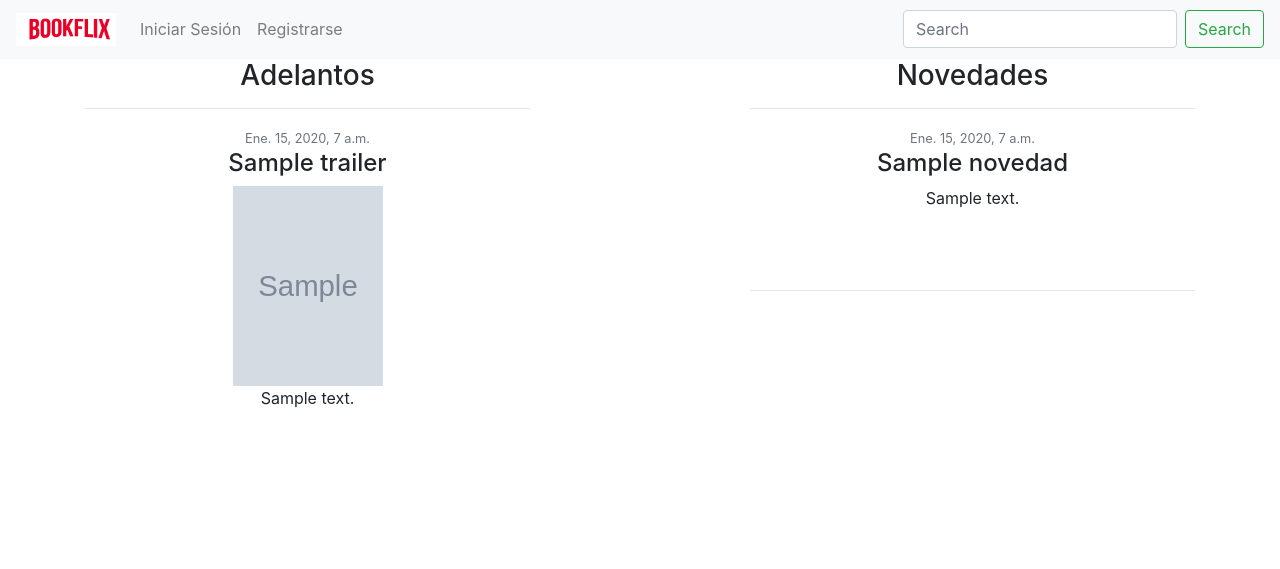
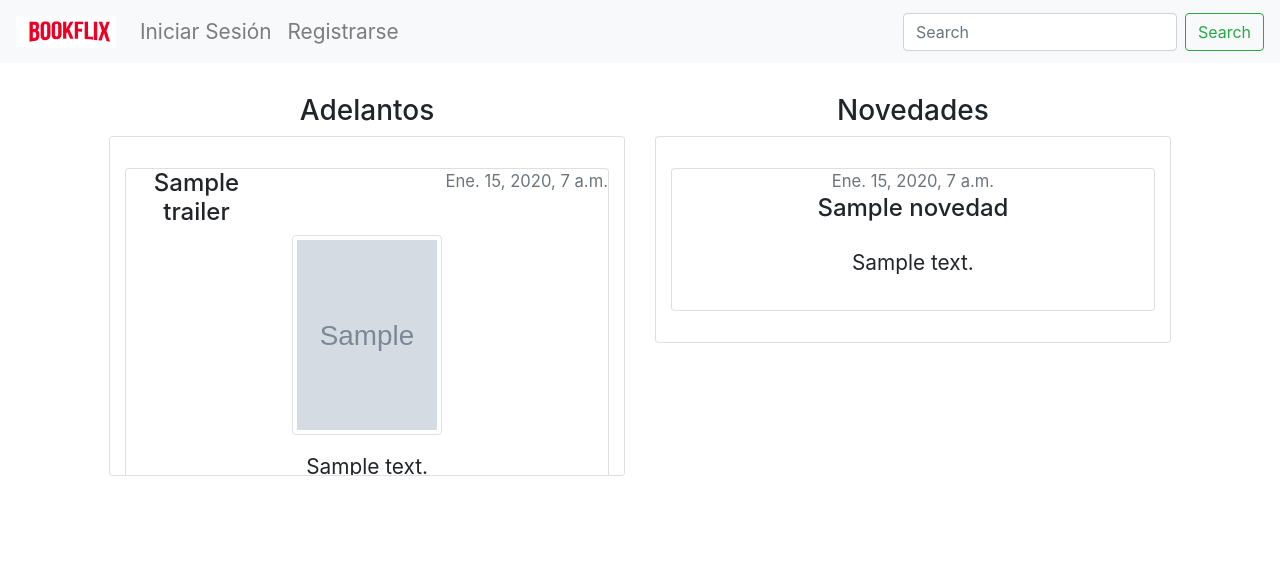
Before and after one commit to sebacris97/demo2, a Django app: template bookflixapp/templates/index.html in a window 1280 px wide. Shown: the top 569 px of the page. Run offline with Django 3.2, Linux system fonts and the light colour scheme; the template is opened without the code that fills it: values that come from a table or form of the project are taken from there, others are empty; tables that the repository leaves empty hold one stand-in row (values such as "Sample post"); grey boxes marked "Sample" are stand-in pictures; some libraries are stand-ins or nearby versions.

Commit message:
demo2v2.1

```diff
--- a/bookflixapp/templates/index.html
+++ b/bookflixapp/templates/index.html
@@ -8,24 +8,69 @@
 
 {% block content %}
 
-<div class="container">
+
+<style>
 
 
-<div class="row">
 
-<div class="col-5">
+/* xs < 768 */
+@media screen and (max-width: 767px) {
+    body {
+        font-size: 0.9em;
+    }
+}
+
+/* sm */
+@media screen and (min-width: 768px) {
+    body {
+        font-size: 1em;
+    }
+}
+
+/* md */
+@media screen and (min-width: 992px) {
+    body {
+        font-size: 1.2em;
+    }
+}
+
+/* lg */
+@media screen and (min-width: 1200px) {
+    body {
+        font-size: 1.3em;
+    }
+}
+
+</style>
+
+<br>
+
+<div class="row justify-content-center">
+
+<div class="col-md-5">
 
 <h3 align="center">Adelantos</h3>
-<hr>
-<div  class="pre-scrollable" align="center">
+<div  class="container-fluid card pre-scrollable" align="center">
 	{% if trailers %}
-		{% for trailer in trailers %}
-				 <small class="text-muted">{{trailer.creacion}}</small> </br>
-				<h4 align="center"> {{trailer.titulo}} </h4>
-				<img src="{{trailer.get_imagen}}" style="width:150px;height:200px;">
-				{{trailer.texto|linebreaks}} </br></br>
-				<hr>
-		{% endfor %}
+		{% for trailer in trailers %} <br>
+			<div class="card">
+				<div class="row">
+					<div class="col-4">
+					 <h4 align="center"> {{trailer.titulo}} </h4>
+					</div>
+					<div class="col-8">
+					<small class="text-muted float-right">{{trailer.creacion}}</small>
+					</div>
+				</div>
+				<div class="row">
+					<div class="col-12">
+						<img class="img-fluid img-thumbnail" src="{{trailer.get_imagen}}" style="width:150px;height:200px;">
+
+						<p>{{trailer.texto|linebreaks}}</p>
+					</div>
+				</div>
+			</div>
+		{% endfor %} <br>
 	{% else %}
 		<small class="text-muted">No hay adelantos</small>
 	{% endif %}
@@ -34,18 +79,19 @@
 
 </div> <!--fin columna-->
 
-<div class="col-5 offset-2">
+<div class="col-md-5">
 
 <h3 align="center">Novedades</h3>
-<hr>
-<div  class="pre-scrollable" align="center">
+<div  class="container-fluid card pre-scrollable" align="center">
 	{% if novedades %}
 		{% for novedad in novedades %}
-				 <small class="text-muted">{{novedad.creacion}}</small> </br>
+			<br>
+			<div class="card">
+				 <small class="text-muted">{{novedad.creacion}}</small>
 				<h4 align="center"> {{novedad.titulo}} </h4>
-				{{novedad.texto|linebreaks}} </br></br>
-				<hr>
-		{% endfor %}
+				<p>{{novedad.texto|linebreaks}}</p>
+			</div>
+		{% endfor %} <br>
 	{% else %}
 		<small class="text-muted">No hay novedades</small>
 	{% endif %}
@@ -59,7 +105,7 @@
 
 
 <div class="row">
-<div class="col-12">
+<div class="col-12  col-sm-12">
 
 {% if user.is_authenticated %}
 	<h2 align="center">Área para miembros</h2>
@@ -74,6 +120,6 @@
 </div>      <!--fin columna-->
 
 
-</div>    <!--fin container principal-->
+
 
 {% endblock %}
```
